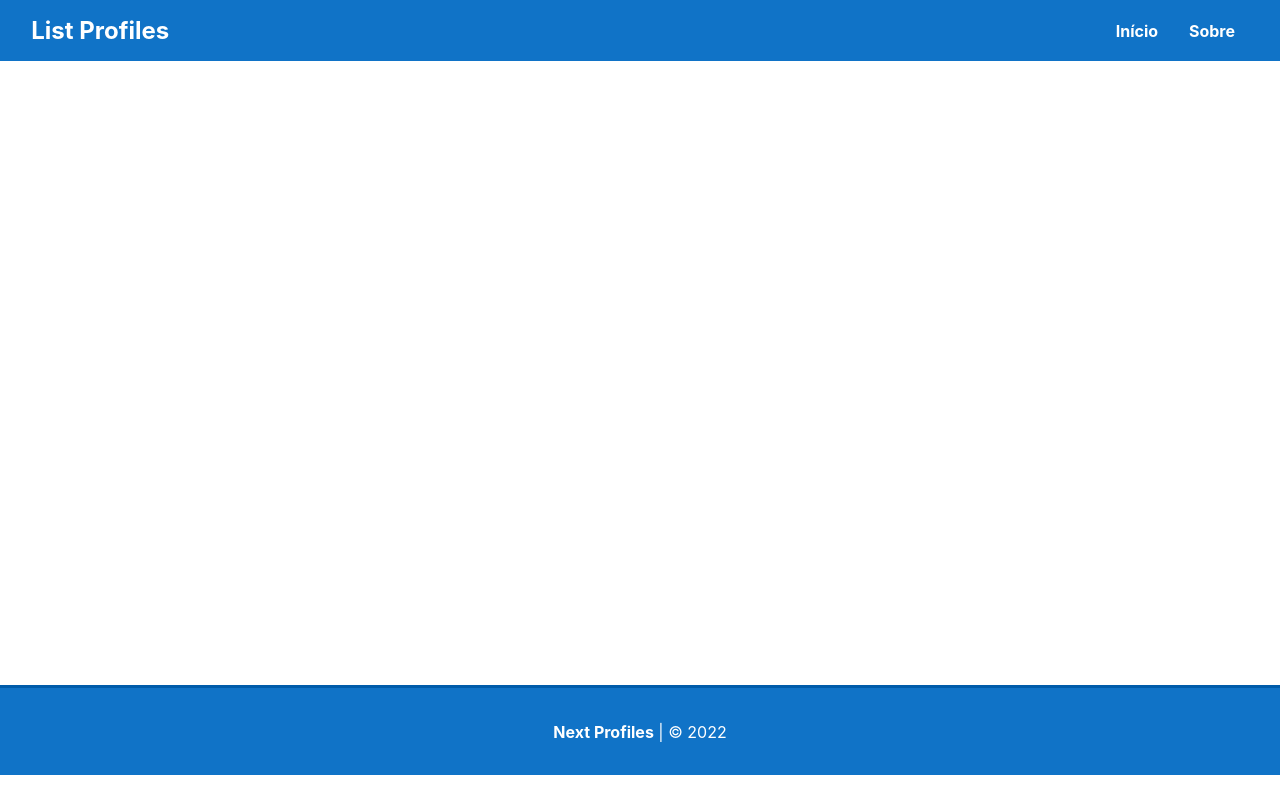
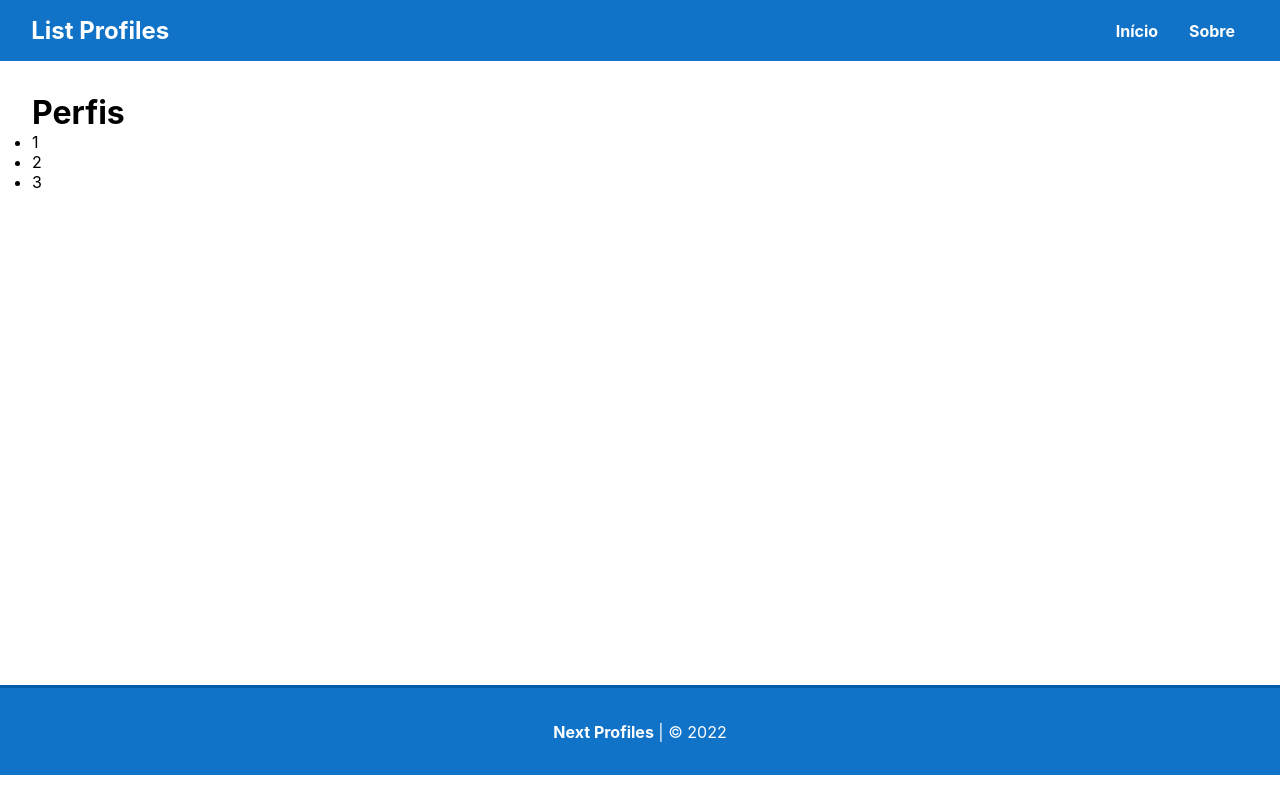
Before and after one commit to allangadelha/next-profiles, a Next.js app: page / in a window 1280 px wide. Built offline with nearby package versions, Linux system fonts and the light colour scheme; data requests are answered from the project's data file.

Commit message:
Getting data from API

```diff
--- a/pages/index.js
+++ b/pages/index.js
@@ -1,11 +1,31 @@
-import Head from 'next/head'
-import Image from 'next/image'
 import styles from '../styles/Home.module.css'
 
-export default function Home() {
+export async function getStaticProps() {
+
+  const api = 'http://localhost:4000/profiles';
+
+  const res = await fetch(`${api}`);
+  const data = await res.json();
+
+  console.log(data);
+
+  return {
+    props: {
+      profiles: data
+    }
+  }
+
+}
+
+export default function Home({profiles}) {
   return (
     <div className={styles.container}>
-
+      <h1>Perfis</h1>
+      <ul>
+        {profiles.map((profile) => (
+          <li key={profile.id}>{profile.id}</li>
+        ))}
+      </ul>
     </div>
   )
 }
```
